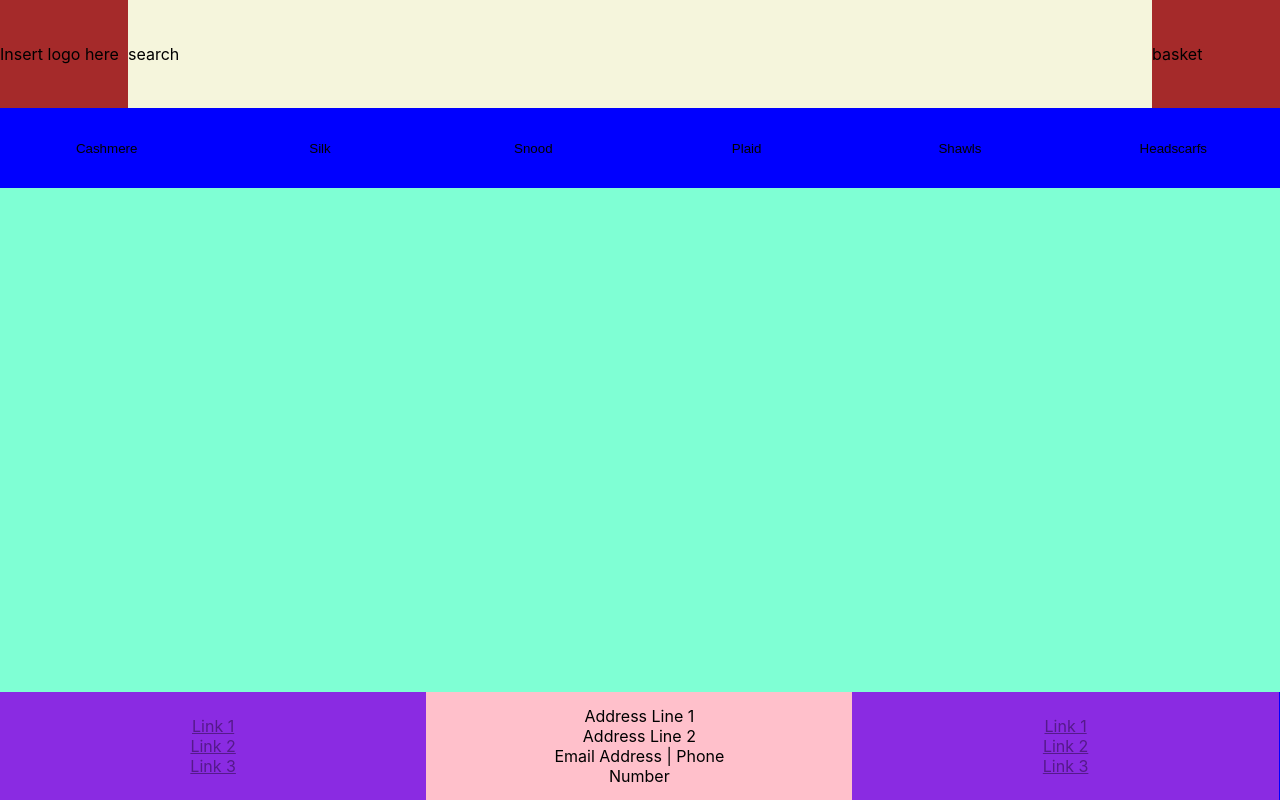
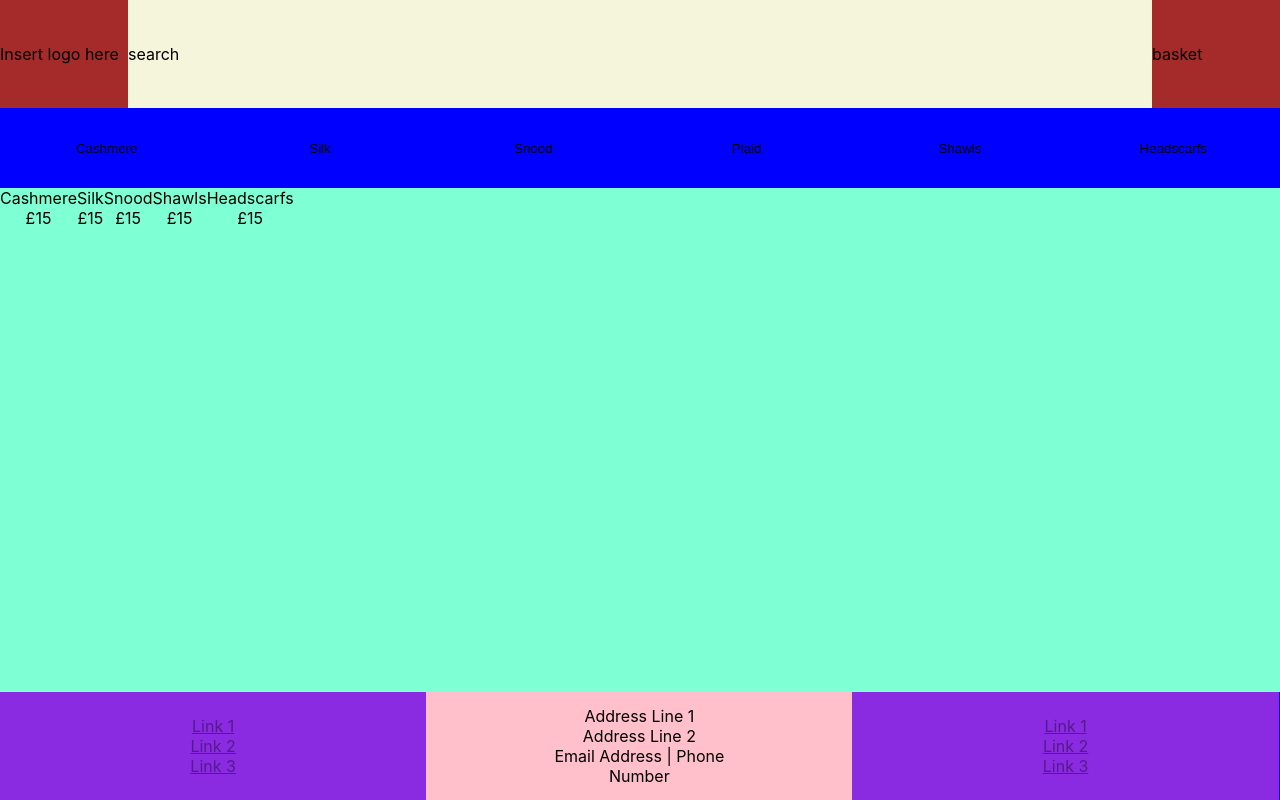
Before and after one commit to FarhathH/FinalProjectEcommerceFarhath, a React (Create React App) app in the folder ecommerce/: page / in a window 1280 px wide. Built offline with nearby package versions, Linux system fonts and the light colour scheme.

Commit message:
It display, but I still need it to display specific info based on the index of the button I press.

```diff
--- a/ecommerce/src/App.js
+++ b/ecommerce/src/App.js
@@ -26,6 +26,10 @@ function App(props) {
         {
           title:"Shawls",
           price:"£15"
+        },
+        {
+          title:"Headscarfs",
+          price:"£15"
         }
 
       ]
@@ -43,9 +47,13 @@ function App(props) {
     <div className="App">
       <div className = "body">
         <Header/>
-        <NavBar/>
+        <NavBar
+          product = {products} action = {ClickNavBtn}
+        />
           <div className = "content">
-            <ProductPage product = {products} action = {ClickNavBtn}/>
+            <ProductPage
+              product = {products} action = {ClickNavBtn}
+            />
           </div>
         <Footer/>
       </div>
--- a/ecommerce/src/ecommerce.nav.bar.js
+++ b/ecommerce/src/ecommerce.nav.bar.js
@@ -2,7 +2,7 @@ import './ecommerce.css';
 import {useState} from 'react';
 import App from './App.js';
 
-function NavBar(product, action){
+function NavBar({product, action}){
 
     const[navigationList, setNavigationList] = useState(
         [ //list of items for nav bar
@@ -19,9 +19,9 @@ function NavBar(product, action){
 
     return(
         <div className = "nav-bar">
-            {navigationList.map((nav) =>{
+            {navigationList.map((nav, index) =>{ //map for generating nav-bar buttons
                 return(
-                    <button className = "nav-section" onClick = {() => action(product)}>{nav}</button>
+                    <button className = "nav-section" onClick = {() => action(index)}>{nav}</button>
                 );
             })}
         </div>
--- a/ecommerce/src/ecommerce.product.pg.js
+++ b/ecommerce/src/ecommerce.product.pg.js
@@ -2,12 +2,16 @@ import './ecommerce.css';
 import {useState} from 'react';
 import App from './App.js';
 
-function ProductPage(product){
+function ProductPage({product}){
     return(
-        <div>
-            <div>{product.title}</div>
-            <div>{product.price}</div>
-        </div>
+        product.map((prod, index) =>{
+            return(
+                <div>
+                    <div>{prod.title}</div>
+                    <div>{prod.price}</div>
+                </div>
+            );
+        })
     );
 }
 
```
